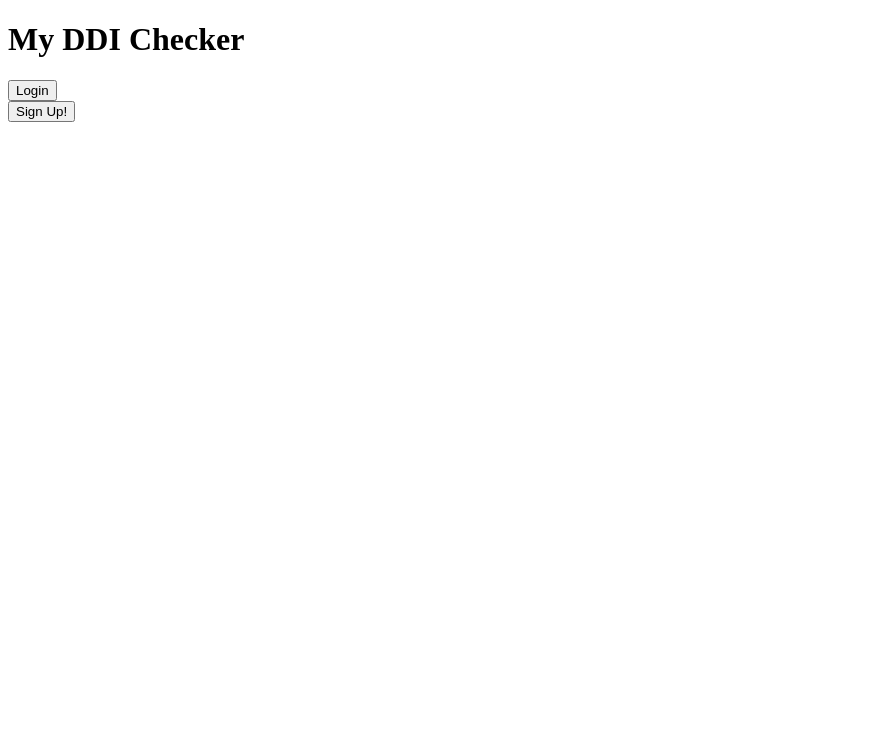
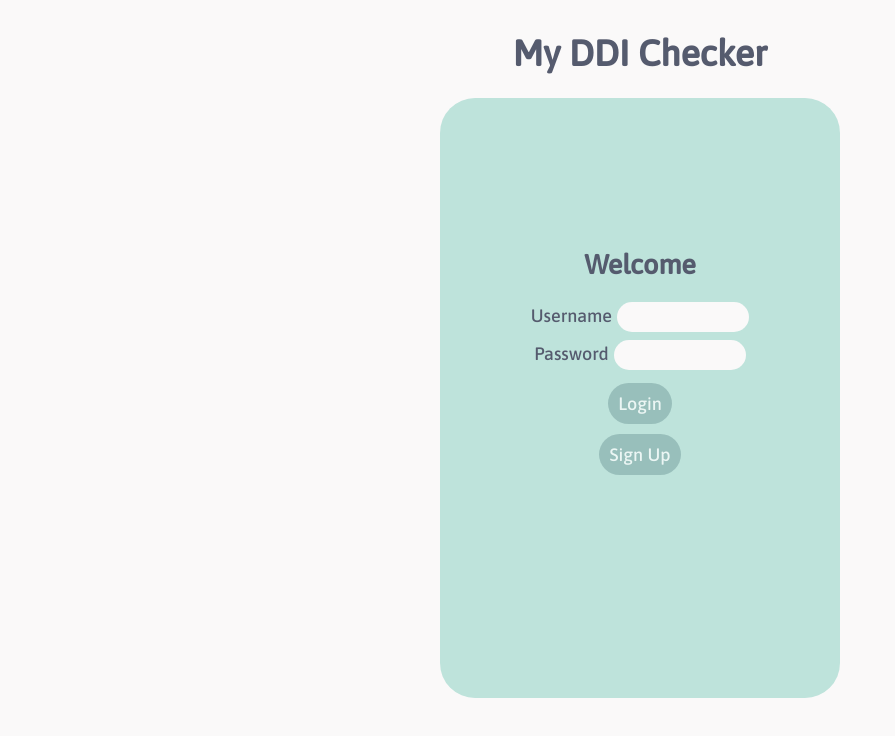
Before and after one commit to batfishpharmaceuticals/MyDDIChecker, a React app: page / in a window 1280 px wide. Shown: the top 736 px of the page, without its empty margins (0-895 px from the left). Built offline with nearby package versions, Linux system fonts and the light colour scheme.

Commit message:
updated handleloginsubmit

```diff
--- a/client/components/CDMed.jsx
+++ /dev/null
@@ -1,5 +0,0 @@
-import React, { Component } from 'react';
-
-
-
-export default CDMed;
--- a/client/components/LoginButton.jsx
+++ b/client/components/LoginButton.jsx
@@ -1,11 +1,31 @@
-import React from 'react';
+import React, { Component } from 'react';
 
-const LoginButton = props => {
-  return (
-    <div id='LoginButton'>
-      <button onClick={props.displayHandleClick}>Login</button>
-    </div>
-  );
-};
+class LoginButton extends Component {
+  constructor(props) {
+      super(props);
+      this.state = {
+          username: '',
+          password: ''
+      }
+  }
+
+  handleChange = (event) => {
+      const label = event.target.getAttribute('label');
+      const value = event.target.value;
+      this.setState({ [label]: value });
+  };
+
+  render() {
+      return (
+          <div id='LoginButton'>
+              <p id='username'>Username<input onChange={this.handleChange} label='username'></input></p>
+              <p id='password'>Password<input type='password' onChange={this.handleChange} label='password'></input></p>
+              <button type="submit" onClick={() => this.props.handleLoginSubmit(this.state.username, this.state.password)}>Login</button>
+          </div>
+      )
+  };
+
+
+}
 
 export default LoginButton;
--- a/client/components/Med.jsx
+++ b/client/components/Med.jsx
@@ -1,4 +1,12 @@
-// import React, { Component } from 'react';
+import React from 'react';
 
+const Med = props => {
+    const { medData } = props;
+    return (
+        <div id='medBox'>
+            <div>{medData}</div>
+        </div>
+    )
+}
 
-// export default Med;
+export default Med;
--- a/client/components/MyMedList.jsx
+++ b/client/components/MyMedList.jsx
@@ -1,3 +1,17 @@
-// import React, { Component } from 'react';
+import React from 'react';
+import Med from './Med.jsx';
 
-// export default MyMedList;
+const MyMedList = props => {
+    const { data } = props;
+    const medList = [];
+    for (let i = 0; i < data.length; i += 1) {
+        medList.push(<Med medData={data[i]}/>);
+    };
+    return (
+        <div id='medListBox'>
+            <div>{medList}</div>
+        </div>
+    );
+}
+
+export default MyMedList;
--- a/client/components/MyMedsDisplay.jsx
+++ b/client/components/MyMedsDisplay.jsx
@@ -1,10 +1,32 @@
-// import React, { Component } from 'react';
-// import MyMedList from './MyMedList';
-// import OtcChecker from './OtcChecker';
-// // This is the main page of our app
-// // MedList
-//     // Med
-//     // input Rx, with add button
-// // OtcChecker
+import React, { Component } from 'react';
+import MyMedList from './MyMedList.jsx';
+import OtcChecker from './OtcChecker.jsx';
 
-// export default MyMedsDisplay;
+class MyMedsDisplay extends Component {
+    constructor(props) {
+        super(props);
+        this.state = {
+            data: []
+        }
+    }
+
+    componentDidMount() {
+        fetch('API ENDPOINT PLACEHOLDER')
+            .then(res => res.json())
+            .then((data) => {
+                this.setState({ data: data })
+            })
+            .catch(err => console.log('HomeContainer.componentDidMount: get data: ERROR: ', err));
+    }
+
+    render() {
+        return (
+            <div id='MyMedsDisplay'>
+                <MyMedList data={this.state.data}/>
+                <OtcChecker />
+            </div>
+        )
+    }
+}
+
+export default MyMedsDisplay;
--- a/client/components/SignupButton.jsx
+++ b/client/components/SignupButton.jsx
@@ -3,7 +3,7 @@ import React from 'react';
 const SignupButton = props => {
     return (
         <div id='SignupButton'>
-            <button onClick={props.formHandleClick}>Sign Up!</button>
+            <button onClick={props.formHandleClick}>Sign Up</button>
         </div>
     );
 };
--- a/client/components/SignupForm.jsx
+++ b/client/components/SignupForm.jsx
@@ -14,9 +14,9 @@ class SignupForm extends Component {
         const value = event.target.value;
         this.setState({ [label]: value });
     };
-    // Send the form data to the back-end, to create a new user account // Post request
+    // Send the form data to the backend to create a new user account // Post request
     handleSubmit = () => {
-        const body = {...state};
+        const body = {...this.state};
         fetch('/user/signUp', {
             method: 'POST',
             headers: {
@@ -28,10 +28,11 @@ class SignupForm extends Component {
 
     render() {
         return (
-            <div>
-                <p>Username<input onChange={this.handleChange} label='username'></input></p>
-                <p>Password<input type='password' onChange={this.handleChange} label='password'></input></p>
-                <button type="submit" onClick={() => {this.handleSubmit(); this.props.displayHandleClick();}}>Submit</button>
+            <div id='SignupForm'>
+                <h2>Create A New Account</h2>
+                <p id='username'>Username<input onChange={this.handleChange} label='username'></input></p>
+                <p id='password'>Password<input type='password' onChange={this.handleChange} label='password'></input></p>
+                <button type="submit" onClick={() => {this.handleSubmit(); this.props.homeHandleClick();}}>Create Account</button>
             </div>
         )
     };
--- a/client/containers/HomeContainer.jsx
+++ b/client/containers/HomeContainer.jsx
@@ -9,47 +9,62 @@ class HomeContainer extends Component {
     constructor(props) {
         super(props);
         this.state = {
-            view: 'home'
+            view: 'home',
         }
         this.homeHandleClick = this.homeHandleClick.bind(this);
         this.formHandleClick = this.formHandleClick.bind(this);
-        this.homeHandleClick = this.displayHandleClick.bind(this);
+        this.handleLoginSubmit = this.handleLoginSubmit.bind(this);
     }
-    // Set state to home // Login/SignUp page
+
+    // Set state to home
     homeHandleClick = () => {
         this.setState({ view: 'home' });
     }
-    // Set state to form // Create account page
+    // Set state to form
     formHandleClick = () => {
         this.setState({ view: 'form' });
     }
-    // Set state to display // Display the main page, core funtionality
-    displayHandleClick = () => {
-        this.setState({ view: 'display' });
-    }
+
+    handleLoginSubmit = (username, password) => {
+        const body = {username, password};
+        fetch('/user/signUp', {
+            method: 'POST',
+            headers: {
+                'Content-Type': 'application/json'
+            },
+            body: JSON.stringify(body)
+        })
+          .then(res => res.json())
+          .then((res) => {
+              if (res.status === 200) this.setState({ view: 'display' });
+            //   if (username === 'test') this.setState({ view: 'display' });
+          })
+          .catch(err => console.log('LoginButton.handleLoginSubmit: get status: ERROR: ', err));
+    };
 
     render() {
-        if (this.state.view === 'home') { // Landing page; Login and Sign Up options
+        if (this.state.view === 'home') { // This is the landing page with our login components and sign up button
             return (
-                <div>
-                    <LoginButton displayHandleClick={this.displayHandleClick}/>
+                <div id='HomePage'>
+                    <h2>Welcome</h2>
+                    <LoginButton handleLoginSubmit={this.handleLoginSubmit}/>
                     <SignupButton formHandleClick={this.formHandleClick}/>
                 </div>
             );
         }
-        else if (this.state.view === 'form') { // Sign Up form to create account
+        else if (this.state.view === 'form') { // This is the sign up form to create a new account
             return (
                 <div>
-                    <SignupForm displayHandleClick={this.displayHandleClick}/>
+                    <SignupForm homeHandleClick={this.homeHandleClick}/>
                 </div>
             );
         }
-        else if (this.state.view === 'display') { // Once logged in, show app
+        else if (this.state.view === 'display') { // This is the main app
             return (
                 <div>
-                    <MyMedsDisplay homeHandleClick={this.homeHandleClick}/>
+                    <MyMedsDisplay />
                 </div>
-            );
+            )
         }
     }
 }
--- a/index.html
+++ b/index.html
@@ -5,6 +5,10 @@
         <meta http-equiv="X-UA-Compatible" content="IE=edge">
         <meta name="viewport" content="width=device-width, initial-scale=1.0">
         <title>My DDI Checker</title>
+        <link rel="stylesheet" href="styles.css">
+        <link rel="preconnect" href="https://fonts.googleapis.com">
+        <link rel="preconnect" href="https://fonts.gstatic.com" crossorigin>
+        <link href="https://fonts.googleapis.com/css2?family=Asap:wght@500&display=swap" rel="stylesheet">
     </head>
     <body>
         <h1>My DDI Checker</h1>
--- a/styles.css
+++ b/styles.css
@@ -0,0 +1,74 @@
+html {
+    background-color: #faf9f9;
+}
+
+h1 {
+    color: #555b6e;
+}
+
+body {
+    display: flex;
+    flex-direction: column;
+    align-items: center;
+    font-family: 'Asap', sans-serif;
+    text-align: center;
+    color: #555b6e;
+    font-size: 18px;
+}
+
+.main {
+    display: flex;
+    flex-direction: column;
+    justify-content: center;
+    align-content: center;
+    align-items: center;
+    width: 400px;
+    height: 600px;
+    background-color: #bee3db;
+    border-radius: 35px;
+}
+
+button {
+    padding: 10px;
+    margin: 5px 0;
+    background-color: #89b0ae;
+    color: white;
+    opacity: 70%;
+    border-radius: 35px;
+    border: none;
+    font-family: 'Asap', sans-serif;
+    font-size: 18px;
+    transition: 0.3s;
+}
+
+button:hover {
+    cursor: pointer;
+    opacity: 100%;
+}
+
+p {
+    margin: 8px;
+}
+
+input {
+    width: 50%;
+    height: 20px;
+    padding: 5px;
+    margin-left: 5px;
+    background-color: #faf9f9;
+    border-radius: 35px;
+    border: none;
+    font-family: 'Asap', sans-serif;
+}
+
+#SignupForm {
+    margin-bottom: 90px;
+}
+
+#HomePage {
+    margin-bottom: 90px;
+}
+
+#medListBox {
+    border-style: solid;
+}
```
